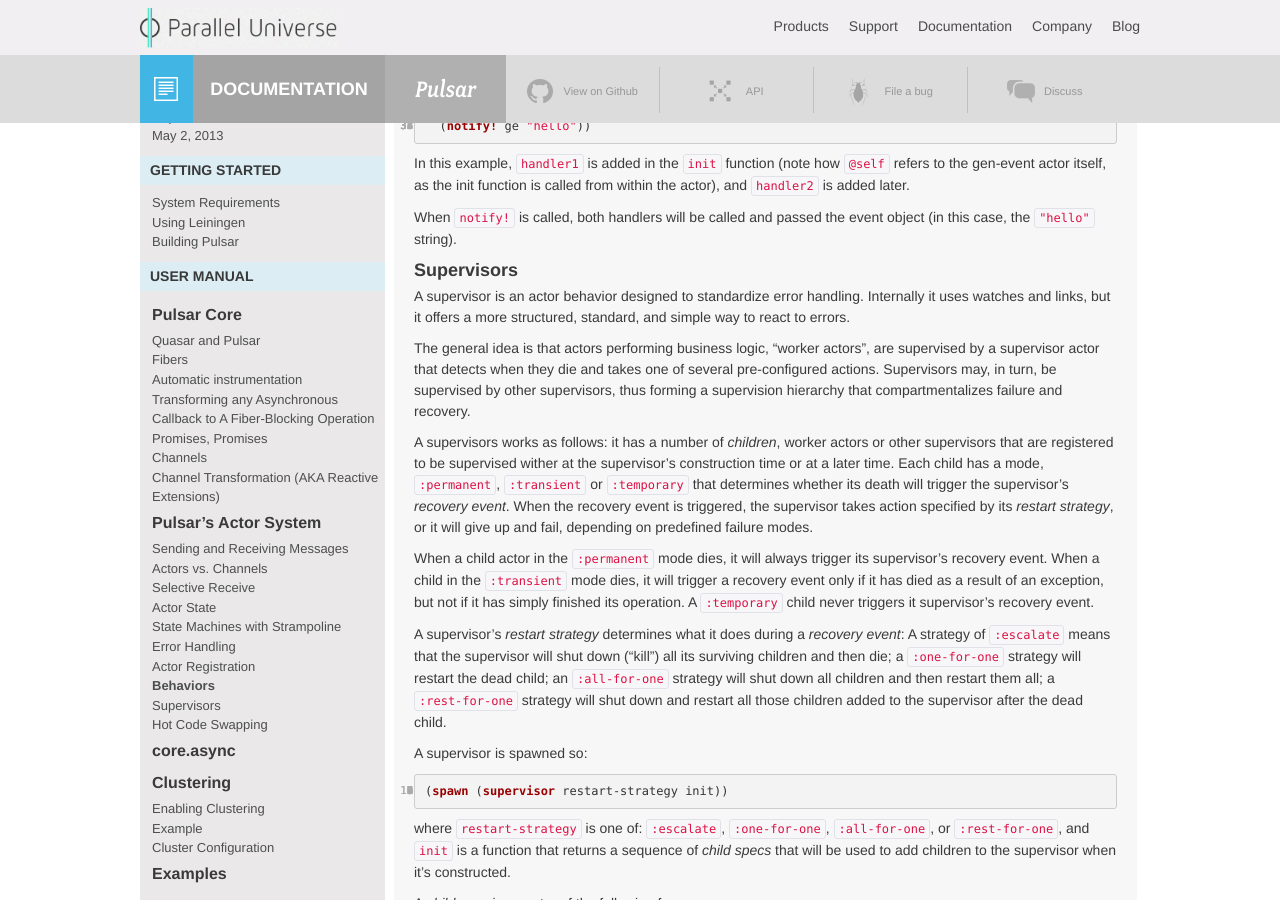
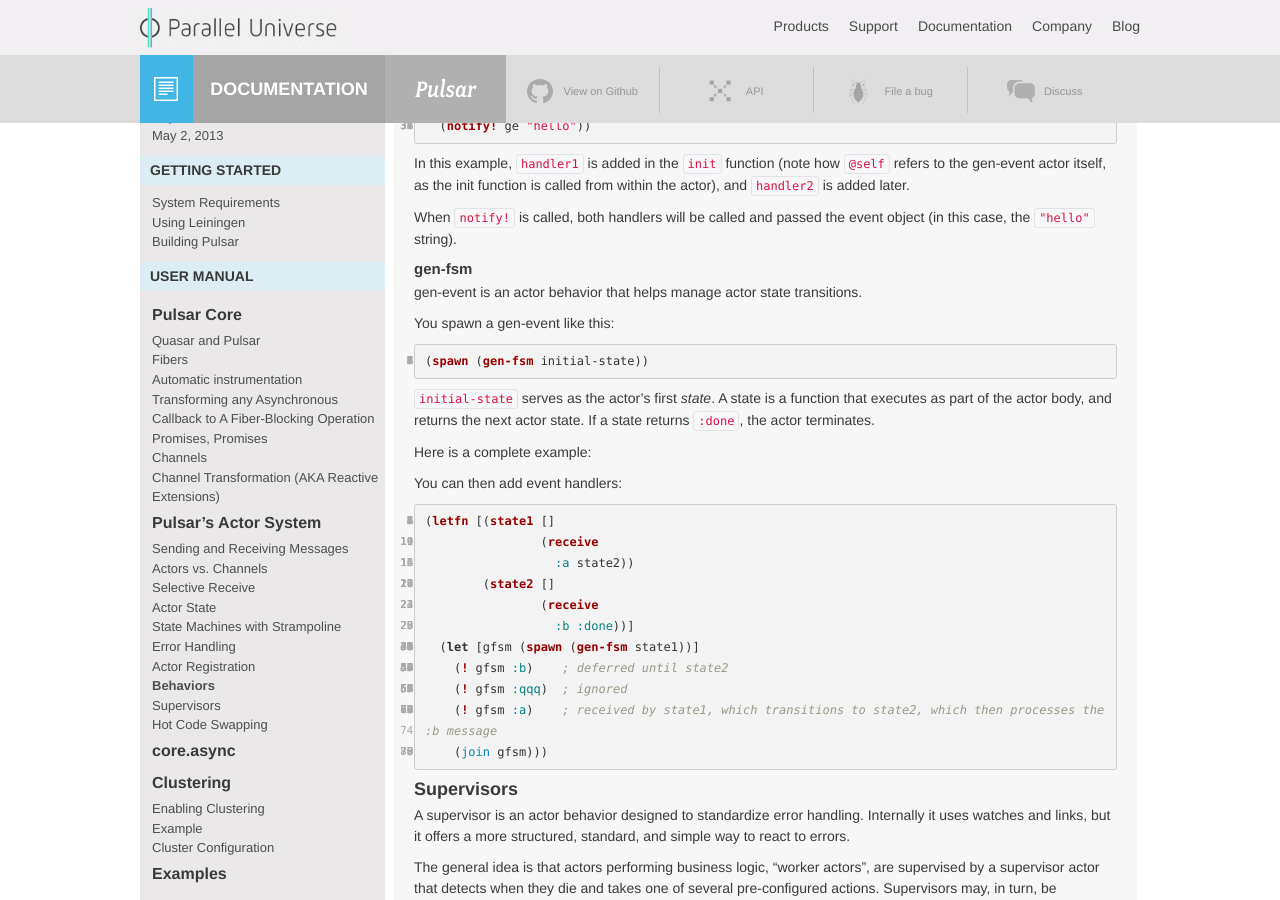
Before and after one commit to puniverse/pulsar, a Jekyll site: the page built from docs/index.md, in a window 1280 px wide and 900 px high, scrolled down 23825 px. Built offline with Jekyll 4.4.1, drawn with Linux system fonts in a browser that asks for light colours; nearby versions of some CDN libraries; Markdown is read by kramdown in place of the engine named in the settings.

Commit message:
add gen-fsm

```diff
--- a/docs/index.md
+++ b/docs/index.md
@@ -1280,6 +1280,38 @@ In this example, `handler1` is added in the `init` function (note how `@self` re
 
 When `notify!` is called, both handlers will be called and passed the event object (in this case, the `"hello"` string).
 
+
+#### gen-fsm
+
+gen-event is an actor behavior that helps manage actor state transitions.
+
+You spawn a gen-event like this:
+
+~~~ clojure
+(spawn (gen-fsm initial-state))
+~~~
+
+`initial-state` serves as the actor's first _state_. A state is a function that executes as part of the actor body, and returns the next actor state. If a state returns `:done`, the actor terminates.
+
+Here is a complete example:
+
+You can then add event handlers:
+
+~~~~ clojure
+(letfn [(state1 []
+                (receive
+                  :a state2))
+        (state2 []
+                (receive
+                  :b :done))]
+  (let [gfsm (spawn (gen-fsm state1))]
+    (! gfsm :b)    ; deferred until state2
+    (! gfsm :qqq)  ; ignored
+    (! gfsm :a)    ; received by state1, which transitions to state2, which then processes the :b message
+    (join gfsm)))
+~~~~
+
+
 ### Supervisors
 
 A supervisor is an actor behavior designed to standardize error handling. Internally it uses watches and links, but it offers a more structured, standard, and simple way to react to errors.
```
Also changed, not shown: 2 other files.
